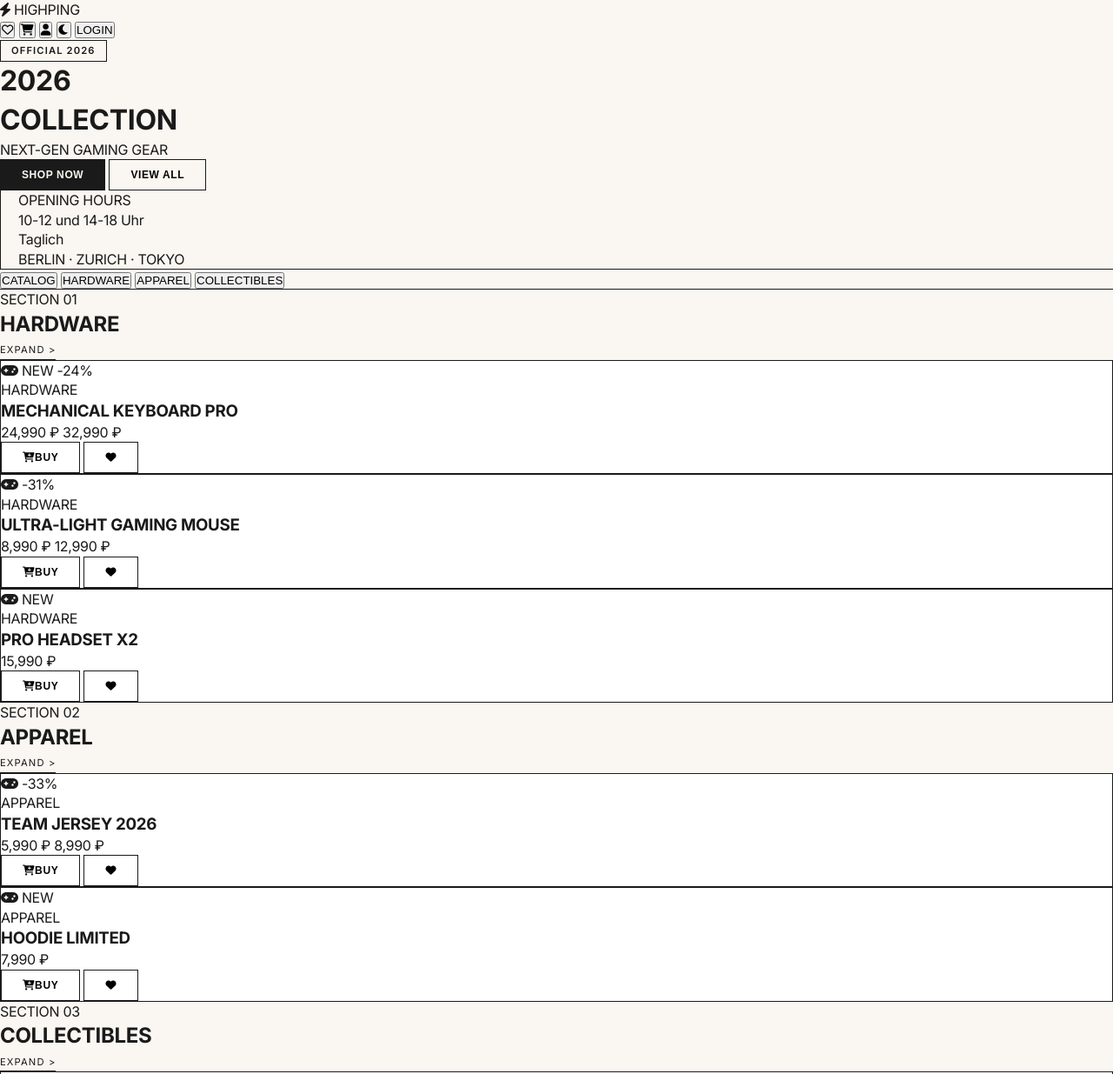
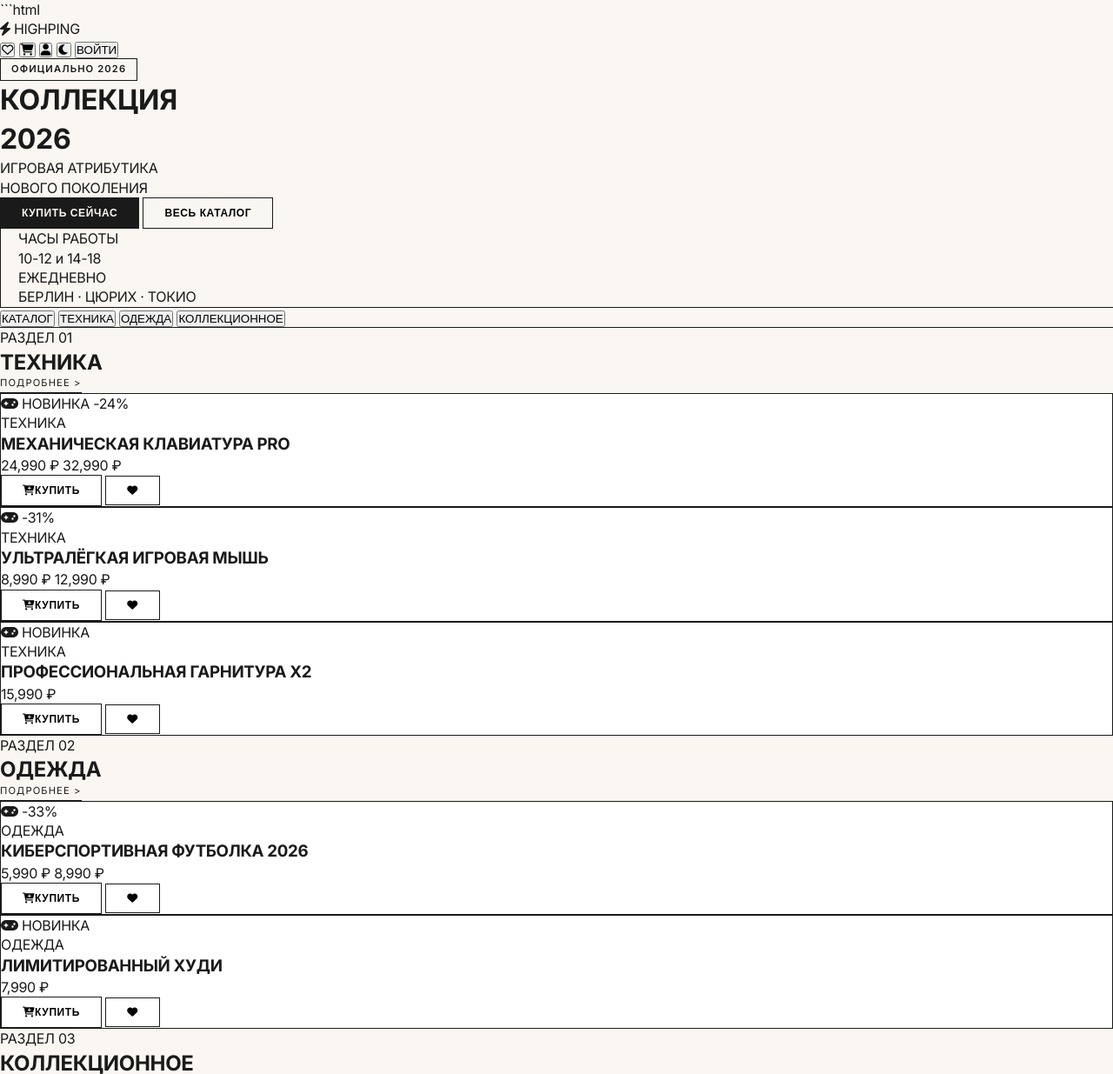
Before and after one commit to ErichDeFovlgramm/VP-sto, a plain HTML site: page index.html in a window 1280 px wide. Shown: the top 1235 px of the page at 87% size. Drawn offline with Linux system fonts and the light colour scheme.

Commit message:
Update index.html

````diff
--- a/index.html
+++ b/index.html
@@ -1,12 +1,13 @@
+```html
 <!DOCTYPE html>
 <html lang="ru">
 <head>
     <meta charset="UTF-8">
     <meta name="viewport" content="width=device-width, initial-scale=1.0, viewport-fit=cover">
-    <title>HighPing — Next-Gen Gaming Gear</title>
+    <title>HighPing — Киберспортивная атрибутика следующего поколения</title>
     <meta name="description" content="Киберспортивная атрибутика и винтажный звук. Официальная коллекция 2026.">
 
-    <!-- Fonts -->
+    <!-- Шрифты -->
     <link href="https://fonts.googleapis.com/css2?family=Inter:opsz,wght@14..32,300;14..32,400;14..32,500;14..32,600;14..32,700;14..32,800;14..32,900&display=swap" rel="stylesheet">
     <link rel="stylesheet" href="https://cdnjs.cloudflare.com/ajax/libs/font-awesome/6.0.0-beta3/css/all.min.css">
 
@@ -243,12 +244,12 @@
 
     // Товары (расширенный каталог)
     const products = [
-        { id: '001', name: 'MECHANICAL KEYBOARD PRO', price: 24990, oldPrice: 32990, category: 'HARDWARE', isNew: true, onSale: true, discount: 24, image: '', tag: 'NEW' },
-        { id: '002', name: 'ULTRA-LIGHT GAMING MOUSE', price: 8990, oldPrice: 12990, category: 'HARDWARE', onSale: true, discount: 31 },
-        { id: '003', name: 'PRO HEADSET X2', price: 15990, category: 'HARDWARE', isNew: true },
-        { id: '004', name: 'TEAM JERSEY 2026', price: 5990, oldPrice: 8990, category: 'APPAREL', onSale: true, discount: 33 },
-        { id: '005', name: 'HOODIE LIMITED', price: 7990, category: 'APPAREL', isNew: true },
-        { id: '006', name: 'COLLECTOR PIN SET', price: 1990, category: 'COLLECTIBLES', onSale: false }
+        { id: '001', name: 'МЕХАНИЧЕСКАЯ КЛАВИАТУРА PRO', price: 24990, oldPrice: 32990, category: 'HARDWARE', isNew: true, onSale: true, discount: 24, image: '', tag: 'НОВИНКА' },
+        { id: '002', name: 'УЛЬТРАЛЁГКАЯ ИГРОВАЯ МЫШЬ', price: 8990, oldPrice: 12990, category: 'HARDWARE', onSale: true, discount: 31 },
+        { id: '003', name: 'ПРОФЕССИОНАЛЬНАЯ ГАРНИТУРА X2', price: 15990, category: 'HARDWARE', isNew: true },
+        { id: '004', name: 'КИБЕРСПОРТИВНАЯ ФУТБОЛКА 2026', price: 5990, oldPrice: 8990, category: 'APPAREL', onSale: true, discount: 33 },
+        { id: '005', name: 'ЛИМИТИРОВАННЫЙ ХУДИ', price: 7990, category: 'APPAREL', isNew: true },
+        { id: '006', name: 'КОЛЛЕКЦИОННЫЙ НАБОР ЗНАЧКОВ', price: 1990, category: 'COLLECTIBLES', onSale: false }
     ];
 
     function addToCart(product) {
@@ -292,18 +293,18 @@
             <div class="vintage-card group relative cursor-pointer" data-id="${p.id}">
                 <div class="aspect-square bg-[#E8E0D3] flex items-center justify-center border-b border-[#1A1A1A] relative">
                     <i class="fas fa-gamepad text-5xl text-[#1A1A1A]/40"></i>
-                    ${p.isNew ? '<span class="absolute top-2 left-2 bg-[#1A1A1A] text-white text-[9px] px-2 py-0.5 font-bold">NEW</span>' : ''}
+                    ${p.isNew ? '<span class="absolute top-2 left-2 bg-[#1A1A1A] text-white text-[9px] px-2 py-0.5 font-bold">НОВИНКА</span>' : ''}
                     ${discountPercent ? '<span class="absolute top-2 right-2 bg-[#C4452C] text-white text-[9px] px-2 py-0.5 font-bold">-' + discountPercent + '%</span>' : ''}
                 </div>
                 <div class="p-4">
-                    <div class="text-[9px] tracking-[0.2em] text-gray-500 mb-1">${p.category}</div>
+                    <div class="text-[9px] tracking-[0.2em] text-gray-500 mb-1">${p.category === 'HARDWARE' ? 'ТЕХНИКА' : p.category === 'APPAREL' ? 'ОДЕЖДА' : 'КОЛЛЕКЦИОННОЕ'}</div>
                     <h3 class="text-sm font-bold tracking-tight mb-2">${p.name}</h3>
                     <div class="flex items-baseline gap-2 mb-3">
                         <span class="text-lg font-black">${p.price.toLocaleString()} ₽</span>
                         ${p.oldPrice ? `<span class="text-xs line-through text-gray-400">${p.oldPrice.toLocaleString()} ₽</span>` : ''}
                     </div>
                     <div class="flex gap-2">
-                        <button class="add-to-cart vintage-btn text-xs py-1.5 px-3 flex-1"><i class="fas fa-cart-plus mr-1"></i>BUY</button>
+                        <button class="add-to-cart vintage-btn text-xs py-1.5 px-3 flex-1"><i class="fas fa-cart-plus mr-1"></i>КУПИТЬ</button>
                         <button class="wishlist-btn vintage-btn text-xs py-1.5 px-3"><i class="fas fa-heart ${inWish ? 'text-red-600' : ''}"></i></button>
                     </div>
                 </div>
@@ -318,30 +319,30 @@
         const collectiblesProducts = products.filter(p => p.category === 'COLLECTIBLES');
 
         return `
-            <!-- HERO SECTION по мотивам референса -->
+            <!-- HERO СЕКЦИЯ по мотивам референса -->
             <div class="relative border-b border-[#1A1A1A]">
                 <div class="container mx-auto px-4 md:px-8 py-16 md:py-24">
                     <div class="grid md:grid-cols-12 gap-8 items-end">
                         <div class="md:col-span-7 space-y-6">
-                            <div class="official-stamp">OFFICIAL 2026</div>
+                            <div class="official-stamp">ОФИЦИАЛЬНО 2026</div>
                             <h1 class="hero-title text-6xl md:text-8xl font-black tracking-tighter leading-[1.1]">
-                                2026<br>COLLECTION
+                                КОЛЛЕКЦИЯ<br>2026
                             </h1>
                             <p class="hero-subtitle text-xl md:text-2xl font-medium tracking-tight max-w-md">
-                                NEXT-GEN GAMING GEAR
+                                ИГРОВАЯ АТРИБУТИКА<br>НОВОГО ПОКОЛЕНИЯ
                             </p>
                             <div class="flex gap-4 pt-4">
-                                <button class="vintage-btn vintage-btn-primary" data-nav="/catalog">SHOP NOW</button>
-                                <button class="vintage-btn" data-nav="/catalog">VIEW ALL</button>
+                                <button class="vintage-btn vintage-btn-primary" data-nav="/catalog">КУПИТЬ СЕЙЧАС</button>
+                                <button class="vintage-btn" data-nav="/catalog">ВЕСЬ КАТАЛОГ</button>
                             </div>
                         </div>
                         <div class="md:col-span-5">
                             <div class="hours-section">
-                                <div class="text-[10px] tracking-[0.2em] mb-2">OPENING HOURS</div>
-                                <div class="text-sm font-medium">10-12 und 14-18 Uhr</div>
-                                <div class="text-sm font-medium">Taglich</div>
+                                <div class="text-[10px] tracking-[0.2em] mb-2">ЧАСЫ РАБОТЫ</div>
+                                <div class="text-sm font-medium">10-12 и 14-18</div>
+                                <div class="text-sm font-medium">ЕЖЕДНЕВНО</div>
                                 <div class="w-12 h-px bg-[#1A1A1A] my-4"></div>
-                                <div class="text-[10px] tracking-[0.2em]">BERLIN · ZURICH · TOKYO</div>
+                                <div class="text-[10px] tracking-[0.2em]">БЕРЛИН · ЦЮРИХ · ТОКИО</div>
                             </div>
                         </div>
                     </div>
@@ -352,64 +353,64 @@
             <div class="retro-nav py-4">
                 <div class="container mx-auto px-4 md:px-8">
                     <div class="flex flex-wrap justify-center gap-6 md:gap-12 text-xs font-bold tracking-[0.15em]">
-                        <button class="hover:opacity-60 transition" data-nav="/catalog">CATALOG</button>
-                        <button class="hover:opacity-60 transition" data-filter="HARDWARE">HARDWARE</button>
-                        <button class="hover:opacity-60 transition" data-filter="APPAREL">APPAREL</button>
-                        <button class="hover:opacity-60 transition" data-filter="COLLECTIBLES">COLLECTIBLES</button>
+                        <button class="hover:opacity-60 transition" data-nav="/catalog">КАТАЛОГ</button>
+                        <button class="hover:opacity-60 transition" data-filter="HARDWARE">ТЕХНИКА</button>
+                        <button class="hover:opacity-60 transition" data-filter="APPAREL">ОДЕЖДА</button>
+                        <button class="hover:opacity-60 transition" data-filter="COLLECTIBLES">КОЛЛЕКЦИОННОЕ</button>
                     </div>
                 </div>
             </div>
 
-            <!-- СЕКЦИИ HARDWARE / APPAREL / COLLECTIBLES -->
+            <!-- СЕКЦИИ ТЕХНИКА / ОДЕЖДА / КОЛЛЕКЦИОННОЕ -->
             <div class="container mx-auto px-4 md:px-8 py-16">
-                <!-- HARDWARE -->
+                <!-- ТЕХНИКА -->
                 <div class="mb-20">
                     <div class="flex justify-between items-end border-b border-[#1A1A1A] pb-3 mb-8">
                         <div>
-                            <div class="text-[10px] tracking-[0.2em] text-gray-500 mb-1">SECTION 01</div>
-                            <h2 class="text-4xl md:text-5xl font-black tracking-tighter">HARDWARE</h2>
+                            <div class="text-[10px] tracking-[0.2em] text-gray-500 mb-1">РАЗДЕЛ 01</div>
+                            <h2 class="text-4xl md:text-5xl font-black tracking-tighter">ТЕХНИКА</h2>
                         </div>
-                        <div class="expand-link" data-filter="HARDWARE">EXPAND ></div>
+                        <div class="expand-link" data-filter="HARDWARE">ПОДРОБНЕЕ ></div>
                     </div>
                     <div class="grid grid-cols-1 md:grid-cols-3 gap-6" id="hardware-grid">
                         ${hardwareProducts.map(renderProductCard).join('')}
                     </div>
                 </div>
 
-                <!-- APPAREL -->
+                <!-- ОДЕЖДА -->
                 <div class="mb-20">
                     <div class="flex justify-between items-end border-b border-[#1A1A1A] pb-3 mb-8">
                         <div>
-                            <div class="text-[10px] tracking-[0.2em] text-gray-500 mb-1">SECTION 02</div>
-                            <h2 class="text-4xl md:text-5xl font-black tracking-tighter">APPAREL</h2>
+                            <div class="text-[10px] tracking-[0.2em] text-gray-500 mb-1">РАЗДЕЛ 02</div>
+                            <h2 class="text-4xl md:text-5xl font-black tracking-tighter">ОДЕЖДА</h2>
                         </div>
-                        <div class="expand-link" data-filter="APPAREL">EXPAND ></div>
+                        <div class="expand-link" data-filter="APPAREL">ПОДРОБНЕЕ ></div>
                     </div>
                     <div class="grid grid-cols-1 md:grid-cols-2 lg:grid-cols-3 gap-6" id="apparel-grid">
                         ${apparelProducts.map(renderProductCard).join('')}
                     </div>
                 </div>
 
-                <!-- COLLECTIBLES -->
+                <!-- КОЛЛЕКЦИОННОЕ -->
                 <div class="mb-20">
                     <div class="flex justify-between items-end border-b border-[#1A1A1A] pb-3 mb-8">
                         <div>
-                            <div class="text-[10px] tracking-[0.2em] text-gray-500 mb-1">SECTION 03</div>
-                            <h2 class="text-4xl md:text-5xl font-black tracking-tighter">COLLECTIBLES</h2>
+                            <div class="text-[10px] tracking-[0.2em] text-gray-500 mb-1">РАЗДЕЛ 03</div>
+                            <h2 class="text-4xl md:text-5xl font-black tracking-tighter">КОЛЛЕКЦИОННОЕ</h2>
                         </div>
-                        <div class="expand-link" data-filter="COLLECTIBLES">EXPAND ></div>
+                        <div class="expand-link" data-filter="COLLECTIBLES">ПОДРОБНЕЕ ></div>
                     </div>
                     <div class="grid grid-cols-1 md:grid-cols-2 lg:grid-cols-3 gap-6" id="collectibles-grid">
                         ${collectiblesProducts.map(renderProductCard).join('')}
                     </div>
                 </div>
 
-                <!-- NEW ARRIVALS -->
+                <!-- НОВЫЕ ПОСТУПЛЕНИЯ -->
                 <div class="vintage-card p-8 md:p-12 text-center">
-                    <div class="text-[10px] tracking-[0.2em] text-gray-500 mb-2">LATEST DROPS</div>
-                    <h2 class="text-3xl md:text-5xl font-black tracking-tighter mb-4">NEW ARRIVALS</h2>
-                    <p class="text-sm text-gray-600 max-w-md mx-auto mb-6">Latest shoppes from HighPing — limited quantities</p>
-                    <button class="vintage-btn" data-nav="/catalog">VIEW COLLECTION →</button>
+                    <div class="text-[10px] tracking-[0.2em] text-gray-500 mb-2">СВЕЖИЕ ПОСТУПЛЕНИЯ</div>
+                    <h2 class="text-3xl md:text-5xl font-black tracking-tighter mb-4">НОВИНКИ</h2>
+                    <p class="text-sm text-gray-600 max-w-md mx-auto mb-6">Свежие поступления от HighPing — ограниченное количество</p>
+                    <button class="vintage-btn" data-nav="/catalog">СМОТРЕТЬ КОЛЛЕКЦИЮ →</button>
                 </div>
             </div>
         `;
@@ -418,7 +419,7 @@
     function renderCatalog() {
         return `
             <div class="container mx-auto px-4 py-16">
-                <h1 class="text-6xl font-black tracking-tighter border-l-8 border-[#1A1A1A] pl-4 mb-12">FULL CATALOG</h1>
+                <h1 class="text-6xl font-black tracking-tighter border-l-8 border-[#1A1A1A] pl-4 mb-12">ВЕСЬ КАТАЛОГ</h1>
                 <div class="grid grid-cols-1 md:grid-cols-2 lg:grid-cols-3 gap-6" id="full-catalog">
                     ${products.map(renderProductCard).join('')}
                 </div>
@@ -429,11 +430,11 @@
     function renderCart() {
         const total = cart.reduce((s, i) => s + i.price * i.quantity, 0);
         if(cart.length === 0) {
-            return `<div class="container mx-auto px-4 py-32 text-center"><div class="vintage-card p-12"><i class="fas fa-box-open text-5xl mb-4"></i><p>Cart is empty</p><button class="vintage-btn mt-4" data-nav="/catalog">CONTINUE SHOPPING</button></div></div>`;
+            return `<div class="container mx-auto px-4 py-32 text-center"><div class="vintage-card p-12"><i class="fas fa-box-open text-5xl mb-4"></i><p>Корзина пуста</p><button class="vintage-btn mt-4" data-nav="/catalog">ПРОДОЛЖИТЬ ПОКУПКИ</button></div></div>`;
         }
         return `
             <div class="container mx-auto px-4 py-16">
-                <h1 class="text-5xl font-black tracking-tighter border-l-8 border-[#1A1A1A] pl-4 mb-8">CART</h1>
+                <h1 class="text-5xl font-black tracking-tighter border-l-8 border-[#1A1A1A] pl-4 mb-8">КОРЗИНА</h1>
                 <div class="grid md:grid-cols-3 gap-8">
                     <div class="md:col-span-2 space-y-4">
                         ${cart.map((item, idx) => `
@@ -446,9 +447,9 @@
                         `).join('')}
                     </div>
                     <div class="vintage-card p-6 h-fit">
-                        <div class="text-xl font-black mb-4">TOTAL</div>
-                        <div class="flex justify-between text-lg"><span>SUBTOTAL</span><span class="font-bold">${total.toLocaleString()} ₽</span></div>
-                        <button id="checkout-btn" class="vintage-btn vintage-btn-primary w-full mt-6 py-3">CHECKOUT →</button>
+                        <div class="text-xl font-black mb-4">ИТОГО</div>
+                        <div class="flex justify-between text-lg"><span>СУММА</span><span class="font-bold">${total.toLocaleString()} ₽</span></div>
+                        <button id="checkout-btn" class="vintage-btn vintage-btn-primary w-full mt-6 py-3">ОФОРМИТЬ ЗАКАЗ →</button>
                     </div>
                 </div>
             </div>
@@ -456,13 +457,13 @@
     }
 
     function renderWishlist() {
-        if(wishlist.length === 0) return `<div class="container mx-auto px-4 py-32 text-center"><div class="vintage-card p-12"><i class="far fa-heart text-5xl mb-4"></i><p>Wishlist empty</p><button class="vintage-btn mt-4" data-nav="/catalog">EXPLORE</button></div></div>`;
-        return `<div class="container mx-auto px-4 py-16"><h1 class="text-5xl font-black border-l-8 border-[#1A1A1A] pl-4 mb-8">WISHLIST</h1><div class="grid grid-cols-1 md:grid-cols-3 gap-6">${wishlist.map(renderProductCard).join('')}</div></div>`;
+        if(wishlist.length === 0) return `<div class="container mx-auto px-4 py-32 text-center"><div class="vintage-card p-12"><i class="far fa-heart text-5xl mb-4"></i><p>Список желаний пуст</p><button class="vintage-btn mt-4" data-nav="/catalog">ИССЛЕДОВАТЬ</button></div></div>`;
+        return `<div class="container mx-auto px-4 py-16"><h1 class="text-5xl font-black border-l-8 border-[#1A1A1A] pl-4 mb-8">ИЗБРАННОЕ</h1><div class="grid grid-cols-1 md:grid-cols-3 gap-6">${wishlist.map(renderProductCard).join('')}</div></div>`;
     }
 
     function renderProfile() {
-        if(!isAuth()) return `<div class="container mx-auto px-4 py-32 text-center"><div class="vintage-card p-12"><i class="fas fa-user-lock text-5xl mb-4"></i><p>Please login</p><button class="vintage-btn mt-4" id="open-login">LOGIN</button></div></div>`;
-        return `<div class="container mx-auto px-4 py-16"><div class="vintage-card p-8 max-w-xl mx-auto"><h2 class="text-2xl font-black">${currentUser.name}</h2><p class="mb-4">${currentUser.email}</p><button id="logout-btn" class="vintage-btn w-full">LOGOUT</button></div></div>`;
+        if(!isAuth()) return `<div class="container mx-auto px-4 py-32 text-center"><div class="vintage-card p-12"><i class="fas fa-user-lock text-5xl mb-4"></i><p>Пожалуйста, войдите</p><button class="vintage-btn mt-4" id="open-login">ВОЙТИ</button></div></div>`;
+        return `<div class="container mx-auto px-4 py-16"><div class="vintage-card p-8 max-w-xl mx-auto"><h2 class="text-2xl font-black">${currentUser.name}</h2><p class="mb-4">${currentUser.email}</p><button id="logout-btn" class="vintage-btn w-full">ВЫЙТИ</button></div></div>`;
     }
 
     // SPA навигация
@@ -481,7 +482,7 @@
         else if(currentRoute === '/cart') content = renderCart();
         else if(currentRoute === '/wishlist') content = renderWishlist();
         else if(currentRoute === '/profile') content = renderProfile();
-        else content = `<div class="container mx-auto px-4 py-32 text-center"><h1 class="text-7xl font-black">404</h1><p class="mt-4">Page not found</p><button class="vintage-btn mt-6" data-nav="/">HOME</button></div>`;
+        else content = `<div class="container mx-auto px-4 py-32 text-center"><h1 class="text-7xl font-black">404</h1><p class="mt-4">Страница не найдена</p><button class="vintage-btn mt-6" data-nav="/">НА ГЛАВНУЮ</button></div>`;
         main.innerHTML = content;
         attachEvents();
     }
@@ -522,12 +523,12 @@
             btn.onclick = () => { const idx = btn.getAttribute('data-idx'); const delta = parseInt(btn.getAttribute('data-delta')); if(idx!==null) updateQuantity(cart[idx]?.id, delta); };
         });
         const checkoutBtn = document.getElementById('checkout-btn');
-        if(checkoutBtn) checkoutBtn.onclick = () => alert(isAuth() ? 'Order placed (demo)' : 'Please login first');
+        if(checkoutBtn) checkoutBtn.onclick = () => alert(isAuth() ? 'Заказ оформлен (демо)' : 'Пожалуйста, войдите в аккаунт');
         const logoutBtn = document.getElementById('logout-btn');
         if(logoutBtn) logoutBtn.onclick = () => { currentUser = null; saveData(); navigate('/'); renderApp(); };
     }
 
-    // Header / Footer
+    // Шапка / Подвал
     function renderHeader() {
         const cartCount = cart.reduce((s,i)=>s+i.quantity,0);
         const wishCount = wishlist.length;
@@ -543,7 +544,7 @@
                         <button data-nav="/cart" class="text-sm font-medium hover:opacity-60"><i class="fas fa-shopping-cart"></i> ${cartCount>0?`(${cartCount})`:''}</button>
                         <button data-nav="/profile" class="text-sm font-medium hover:opacity-60"><i class="fas fa-user"></i></button>
                         <button id="theme-toggle" class="text-sm font-medium hover:opacity-60"><i class="fas fa-moon"></i></button>
-                        ${!isAuth() ? '<button id="open-login" class="text-sm font-medium hover:opacity-60">LOGIN</button>' : ''}
+                        ${!isAuth() ? '<button id="open-login" class="text-sm font-medium hover:opacity-60">ВОЙТИ</button>' : ''}
                     </div>
                 </div>
             </div>
@@ -554,14 +555,14 @@
         return `
             <footer class="border-t border-[#1A1A1A] mt-16 py-10 bg-[#E8E0D3]">
                 <div class="container mx-auto px-4 text-center text-xs tracking-wide space-y-2">
-                    <p>© 2026 HIGHPING — OFFICIAL GAMING GEAR</p>
-                    <p>BERLIN · ZURICH · TOKYO</p>
+                    <p>© 2026 HIGHPING — ОФИЦИАЛЬНАЯ ИГРОВАЯ АТРИБУТИКА</p>
+                    <p>БЕРЛИН · ЦЮРИХ · ТОКИО</p>
                 </div>
             </footer>
         `;
     }
 
-    // Модалки
+    // Модальные окна
     function bindModals() {
         const loginModal = document.getElementById('login-modal');
         const registerModal = document.getElementById('register-modal');
@@ -600,3 +601,4 @@
 </script>
 </body>
 </html>
+```
````
